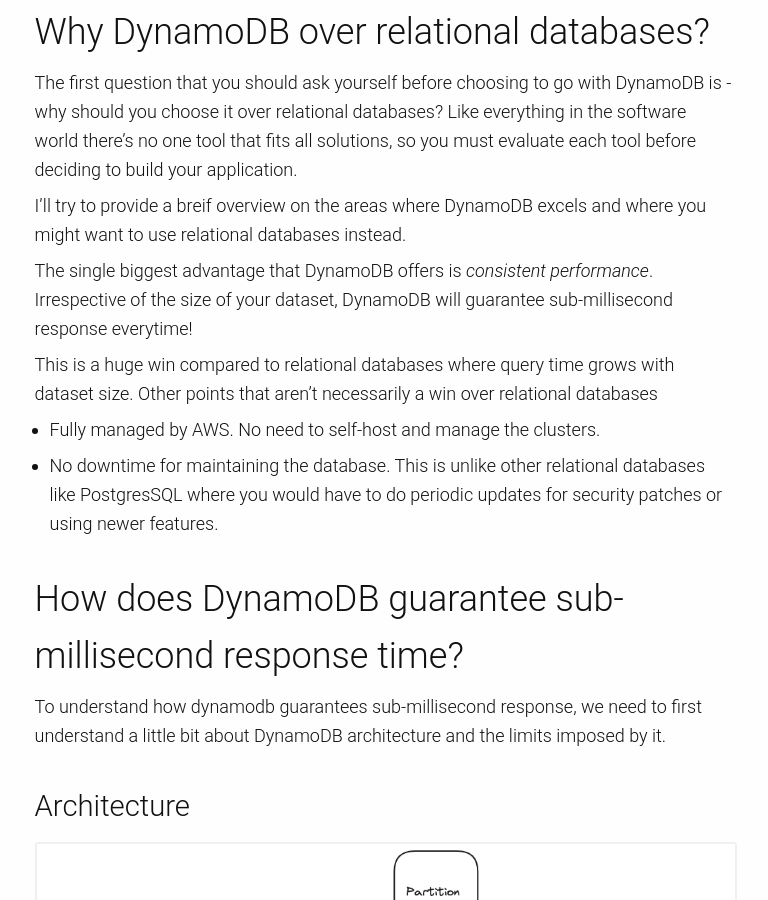
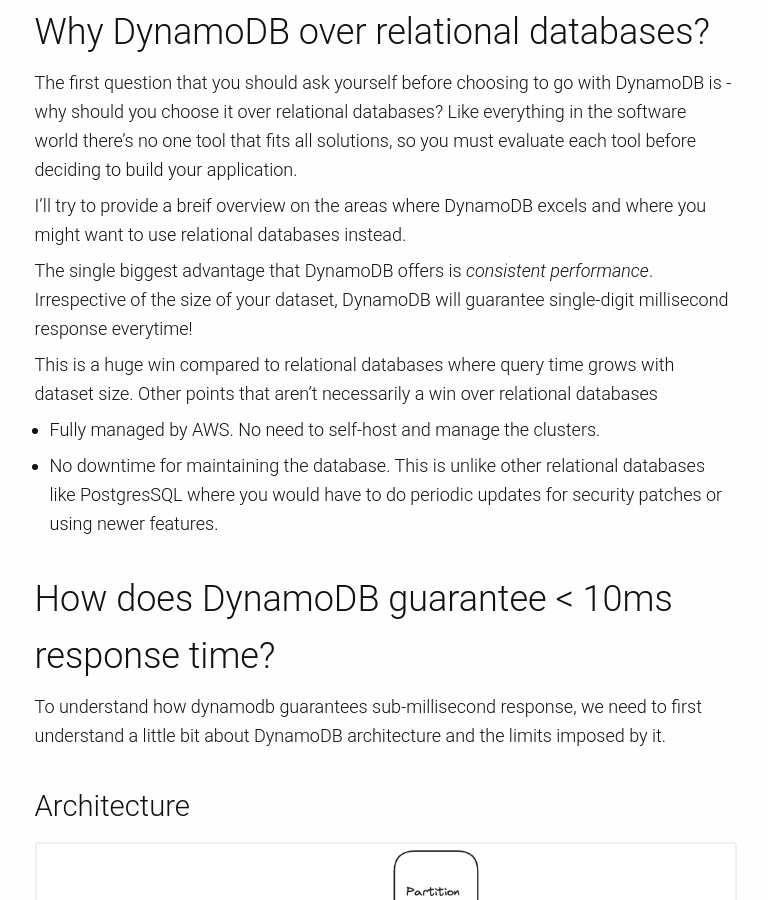
Before and after one commit to CaptainDaVinci/captaindavinci.github.io, a Jekyll site: the page built from _posts/2024-03-11-dynamo-db.md, in a window 1280 px wide and 900 px high, scrolled down 198 px. Shown: the whole window, without its empty margins (256-1024 px from the left). Built offline with Jekyll 4.4.1, drawn with Linux system fonts in a browser that asks for light colours; nearby versions of some CDN libraries; some of the changed text lies outside the part shown.

Commit message:
Correction

```diff
--- a/_posts/2024-03-11-dynamo-db.md
+++ b/_posts/2024-03-11-dynamo-db.md
@@ -13,7 +13,7 @@
 I'll try to provide a breif overview on the areas where DynamoDB excels and where you might want to use relational databases instead.
 
 The single biggest advantage that DynamoDB offers is *consistent performance*. Irrespective of the size of your dataset,
-DynamoDB will guarantee sub-millisecond response everytime!
+DynamoDB will guarantee single-digit millisecond response everytime!
 
 This is a huge win compared to relational databases where query time grows with dataset size. Other points that aren't necessarily a win over relational databases
 
@@ -22,7 +22,7 @@
 * No downtime for maintaining the database. This is unlike other relational databases like PostgresSQL where you would have to do periodic updates for security patches or using newer features.
 
 
-## How does DynamoDB guarantee sub-millisecond response time?
+## How does DynamoDB guarantee < 10ms response time?
 
 To understand how dynamodb guarantees sub-millisecond response, we need to first understand a little bit about DynamoDB architecture and the limits imposed by it.
 
@@ -46,9 +46,9 @@
 
 Critical limits in DynamoDB:
 1. Each item in the table is restricted to 400kb.
-2. In a sigle read operation only 1Mb of data is returned.
-3. A single physical partition (server) contains only 10GB of data.
+2. A single physical partition (server) contains only 10GB of data.
+3. In a sigle read operation only 1Mb of data is returned.
 
 Now, lets look at the time complexity of reads and writes -
 
-For both reading and writing an item in the table where both partition key and sort key is provided - it takes `O(1)` to find the parition and `O(logN)` to find the sort key. Here N is restricted to (10GB / 400kb) ~2.5mil rows of data (Note: 400kb is the limit on the size of each item).
+For both reading and writing an item in the table where both partition key and sort key is provided - it takes `O(1)` to find the parition and `O(logN)` to find the sort key. Here N is restricted to (10GB / 400kb) ~2.5mil rows of data.
```
